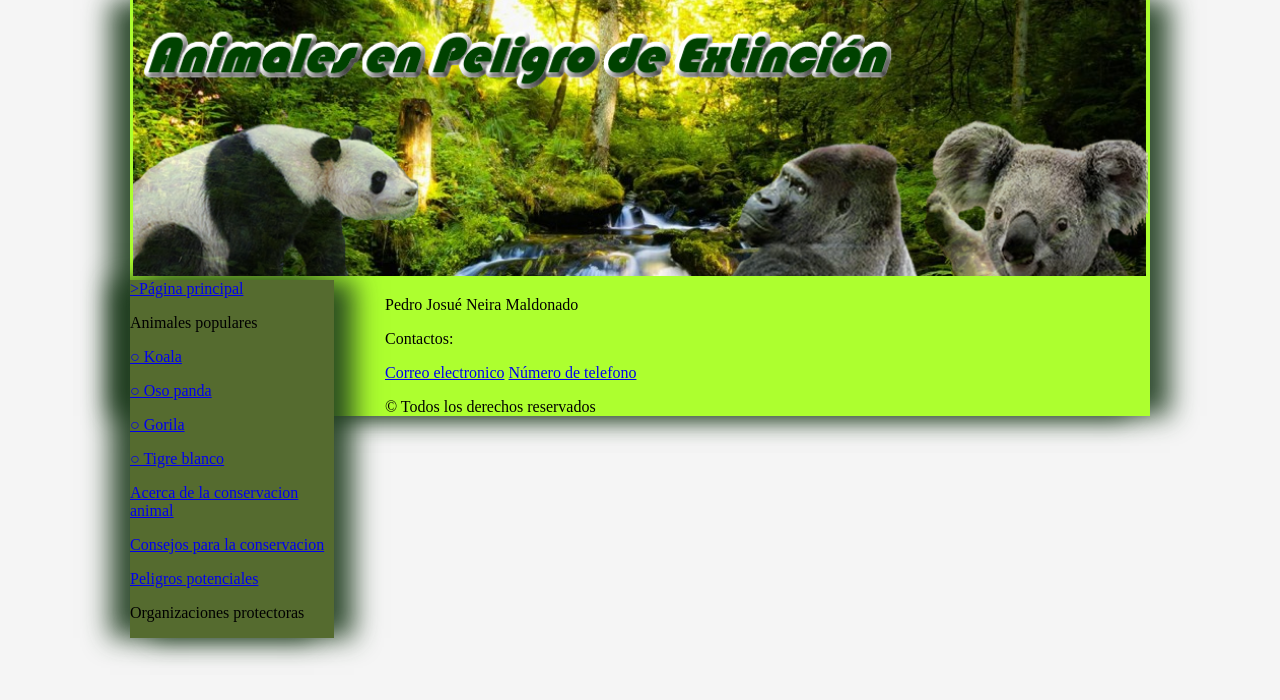
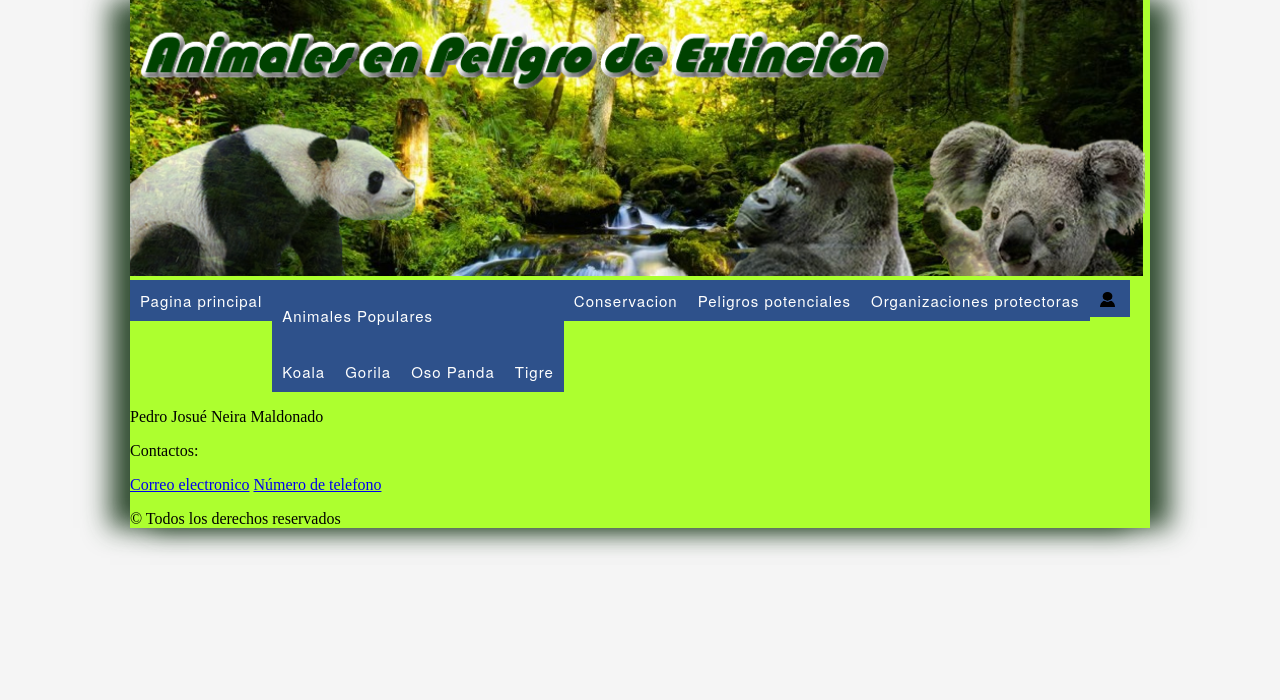
Before and after one commit to Draaft4/Practica01-Mi-primer-sitio-web, a plain HTML site: page public/info.html in a window 1280 px wide. Drawn offline with Linux system fonts and the light colour scheme.

Commit message:
Creacion del menu horizontal

```diff
--- a/css/index.css
+++ b/css/index.css
@@ -1,4 +1,3 @@
 div img {
-    height: 5%;
-    width: 100vw;
+    width: 80vw;
 }
--- a/css/layout.css
+++ b/css/layout.css
@@ -11,27 +11,58 @@ body {
     box-shadow: rgba(31, 61, 31, 0.9) 20px 0px 25px, rgba(31, 61, 31, 0.9) -20px 0px 25px;
 }
 
-body>footer {
-    padding-left: 25%;
-}
-
-body>section {
-    margin: 5%;
-    padding-left: 25%;
-}
-
 body>header {
     margin: 0;
     width: 100%;
     overflow: hidden;
-    text-align: center;
-    position: relative;
 }
 
-body>nav {
-    box-shadow: rgba(31, 61, 31, 0.9) 20px 0px 25px, rgba(31, 61, 31, 0.9) -20px 0px 25px;
-    background-color: darkolivegreen;
-    width: 20%;
+nav {
+    margin: 0;
+    padding: 0;
+    width: 100%;
+    overflow: hidden;
+}
+
+#log {
+    height: 37px;
+    width: 40px;
+}
+
+#menu ul {
+    list-style: none;
+    margin: 0;
+    padding: 0;
+}
+
+#menu ul li {
+    background-color: #2e518b;
+}
+
+#menu ul a,
+#menu ul p {
+    display: block;
+    color: #fff;
+    text-decoration: none;
+    font-weight: 400;
+    font-size: 15px;
+    padding: 10px;
+    font-family: "HelveticaNeue", "Helvetica Neue", Helvetica, Arial, sans-serif;
+    letter-spacing: 1px;
+}
+
+#menu ul li a img {
+    width: 15px;
+    height: 15px;
+}
+
+#menu ul li {
+    position: relative;
     float: left;
-    margin: 0%;
+    margin: 0;
+    padding: 0;
 }
+
+#menu ul li:hover {
+    background: #5b78a7;
+}
--- a/public/info.html
+++ b/public/info.html
@@ -13,23 +13,29 @@
         <img src="../img/banner.png" alt="Banner" height="" />
     </div>
 </header>
-<nav>
-    <a href="../index.html">>Página principal</a>
-    <p>Animales populares</p>
-    <a href="animal0.html">○ Koala</a>
-    <p></p>
-    <a href="animal1.html">○ Oso panda</a>
-    <p></p>
-    <a href="animal2.html">○ Gorila</a>
-    <p></p>
-    <a href="animal3.html">○ Tigre blanco</a>
-    <p></p>
-    <a href="about.html">Acerca de la conservacion animal</a>
-    <p></p>
-    <a href="advices.html">Consejos para la conservacion</a>
-    <p></p>
-    <a href="dangers.html">Peligros potenciales</a>
-    <p>Organizaciones protectoras</p>
+<nav id="menu">
+    <ul>
+        <li>
+            <a href="../index.html">Pagina principal</a>
+        </li>
+        <li>
+            <p>Animales Populares</p>
+            <ul>
+                <li><a href="animal0.html">Koala</a></li>
+                <li><a href="animal1.html">Gorila</a></li>
+                <li><a href="animal2.html">Oso Panda</a></li>
+                <li><a href="animal3.html">Tigre</a></li>
+            </ul>
+
+        </li>
+        <li><a href="advices.html">Conservacion</a></li>
+        <li><a href="dangers.html">Peligros potenciales</a></li>
+        <li><a href="info.html">Organizaciones protectoras</a></li>
+        <li id="log">
+            <a href="login.html"><img src="../img/icon.png" alt="usr" /></a>
+        </li>
+    </ul>
+
 </nav>
 
 <body>
```
Also changed, not shown: index.html (+26 -25 lines), public/about.html (deleted, +0 -52 lines), public/animal0.html (+23 -17 lines), public/animal1.html (+23 -16 lines), public/animal2.html (+23 -16 lines), public/animal3.html (+23 -16 lines), public/dangers.html (+23 -16 lines), public/login.html (added, +58 -0 lines), img/icon.png (added).
